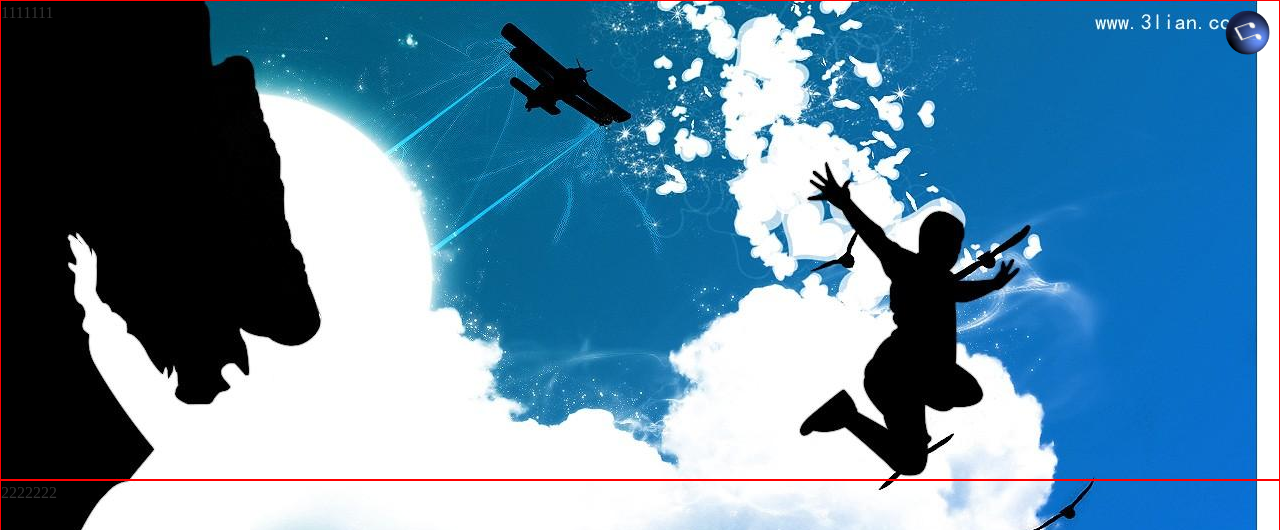
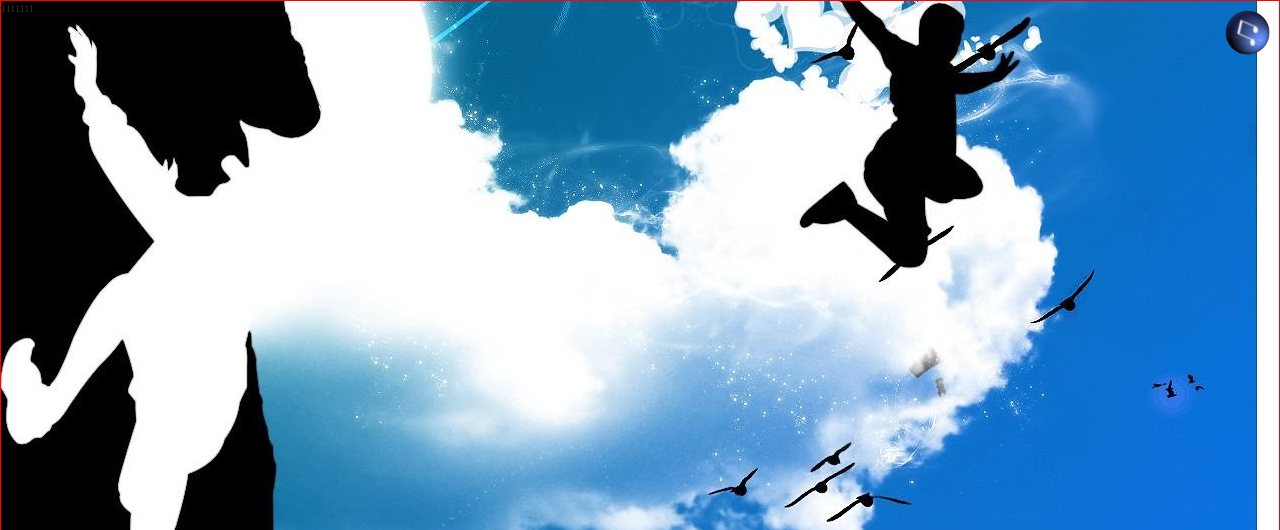
Before and after one commit to zonybir/zonybir.github.com, a website: page view/wap_h5.html in a window 1280 px wide. Shown: the top 530 px of the page. Drawn offline with Linux system fonts and the light colour scheme.

Commit message:
最终还是改成scroll

```diff
--- a/public/css/wap.css
+++ b/public/css/wap.css
@@ -1,8 +1,8 @@
-body{overflow: hidden;width: 100%;height: 100%;}
+body{width: 100%;}
 .mus_icon{width: 30px;height: 30px;position: fixed;right: 17px;top: 17px;border-radius: 50%;z-index: 999;}
 .mus_icon_bg{width: 45px;height: 45px;position: fixed;right: 10px;top: 10px;border-radius: 50%;z-index: 998;}
 .play_animation{animation:mus_icon 5s linear 0s infinite normal;webkit-animation:mus_icon 5s linear 0s infinite normal;moz-animation:mus_icon 5s linear 0s infinite normal;-ms-animation:mus_icon 5s linear 0s infinite normal;}
-.main{width: 100%;height:100%;position: relative;overflow: hidden;}
+.main{width: 100%;position: relative;overflow: hidden;}
 @keyframes mus_icon{
 	0%{
 		transform:rotate(0deg);
@@ -14,6 +14,6 @@ body{overflow: hidden;width: 100%;height: 100%;}
 		transform:rotate(360deg);
 	}
 }
-.bg_img_box{height:100%;overflow: hidden;position: absolute;top: 0px;left: 0px;width: 100%;}
+.bg_img_box{height:100%;height: 1024px;;overflow: hidden;position: absolute;top: 0px;left: 0px;width: 100%;}
 .bg_img_box img{position: absolute;left: 0;right: 0;height: 1024px;margin-left: -2px;margin-top: -2px;transform:translateX(-20px);transition:all 0.5s ease-in-out 0s;-webkit-transition:all 0.5s ease-in-out 0s;-moz-transition:all 0.5s ease-in-out 0s;-o-transition:all 0.5s ease-in-out 0s;-ms-transition:all 0.5s ease-in-out 0s;}
-.container{width: 100%;height: 480px;border: 1px solid red;box-sizing:border-box;}
+.container{width: 100%;height: 480px;border: 1px solid red;box-sizing:border-box;transition:all 5s ease-in-out 0s;}
--- a/public/js/query.js
+++ b/public/js/query.js
@@ -16,16 +16,16 @@
 		sel:null,
 		each:function(arr,fn){
 			for (var i in arr){
-				if (typeof arr[i] === 'object') fn.call(arr[i],i,arr[i]);
+				if (typeof arr[i] !== 'function' && typeof arr[i] !== 'number') fn.call(arr[i],i,arr[i]);
 			}
 		},
 		css:function(obj){
 			var t=this;
 			t.each(t.sel,function(i,ele){
 				console.log(ele);
-				t.each(obj,function(i,sty){
-					ele.style[i]=sty;
-
+				t.each(obj,function(j,sty){
+					ele.style[j]=sty;
+					console.log(j+'-----'+sty);
 				})
 			})
 		},
@@ -102,7 +102,6 @@
 		t.each(t.sel,function(i,ele){
 			var a=new addTouch(type,ele);
 			a.init();
-			console.log(i+' '+ele);
 		})
 	}
 	//pc 端通用时间注册
--- a/view/wap_h5.html
+++ b/view/wap_h5.html
@@ -21,7 +21,6 @@
 </body>
 <script type="text/javascript">
 	window.onload=function(){
-		$('.container').css({fontSize:'24px'});
 		var transform='';
 		(function(){
 			var ele=$('img')[0].style,u='undefined';
@@ -66,6 +65,7 @@
 			scale:'',
 			ele:'',
 			page:0,
+			status:false,
 			init:function(){
 				this.bgimg={x:1280,y:1024};
 				var win={};
@@ -75,12 +75,34 @@
 				this.scale.y=(this.bgimg.y-win.y)/2;
 				this.scale.x=(this.bgimg.x-win.x)/24;
 				this.ele=$('.bg_img_box img')[0];
-				console.log(win.x);
+				//console.log(win.y);
+				var wh=window.innerHeight || document.body.clientHeight;
+				wh=wh+'px';
+				//alert(wh);
+				$('.container').css({height:wh,fontSize:'10px'});
 				//console.log(this.body.style);
 				this.event();
 			},
 			event:function(){
-				var _t=this;
+				var _t=this,x=0,y=0,s;
+
+				window.onscroll=function(event){
+					if(_t.status) {
+						document.body.scrollTop=0;
+						return};
+					clearTimeout(s);
+					var newTop=window.pageYOffset || document.documentElement.scrollTop || document.body.scrollTop; //滚动条距顶端的距离
+					if((newTop-y)>= 0){
+						document.body.scrollTop=0;
+						_t.page=_t.page++>= 2?2:_t.page;
+						_t.ele.style.top=_t.scale.y*_t.page+'px';
+						_t.ele.style.left=-_t.scale.x*_t.page+'px';
+						_t.status=true;
+						s=setTimeout(function(){_t.status=false;},5000);
+					}else{
+
+					}
+				}
 				$('body').touch('up',function(){
 					_t.page=_t.page++ >= 2 ? 2 : _t.page;
 					//_t.ele.style[transform]='translate(-'+_t.scale.x*_t.page+ 'px,'+_t.scale.y*_t.page+'px)';
```
